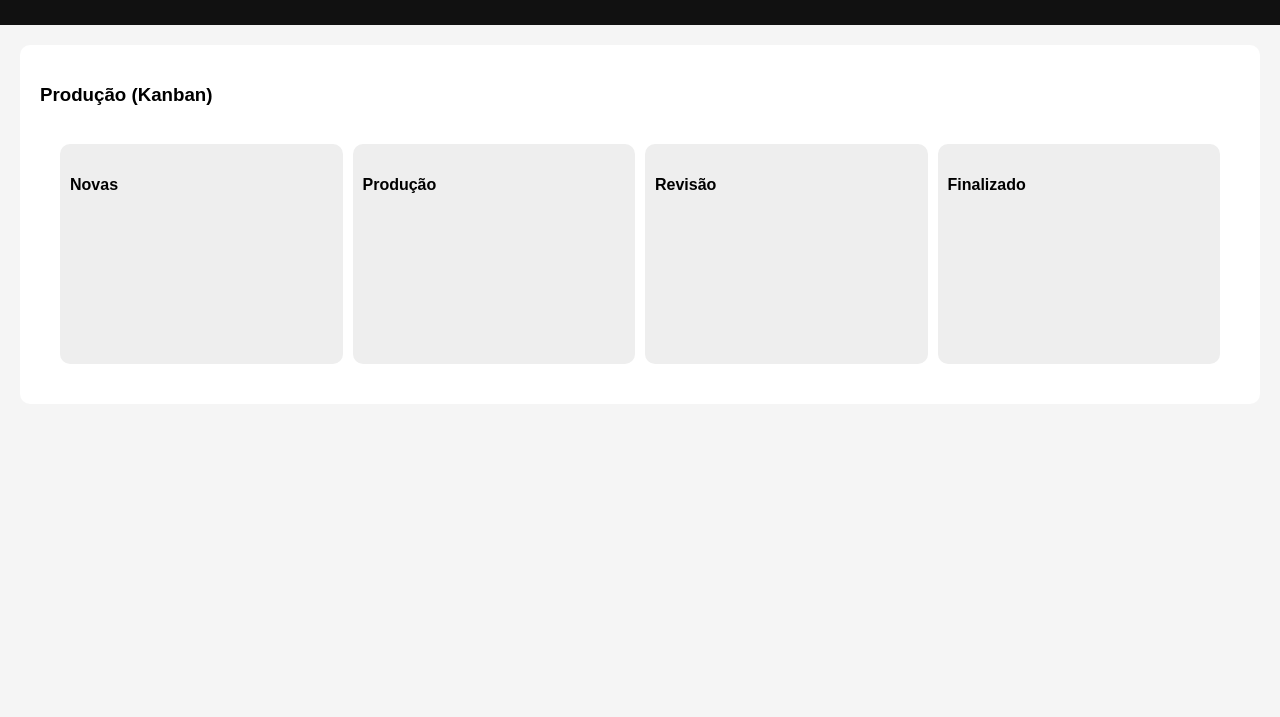
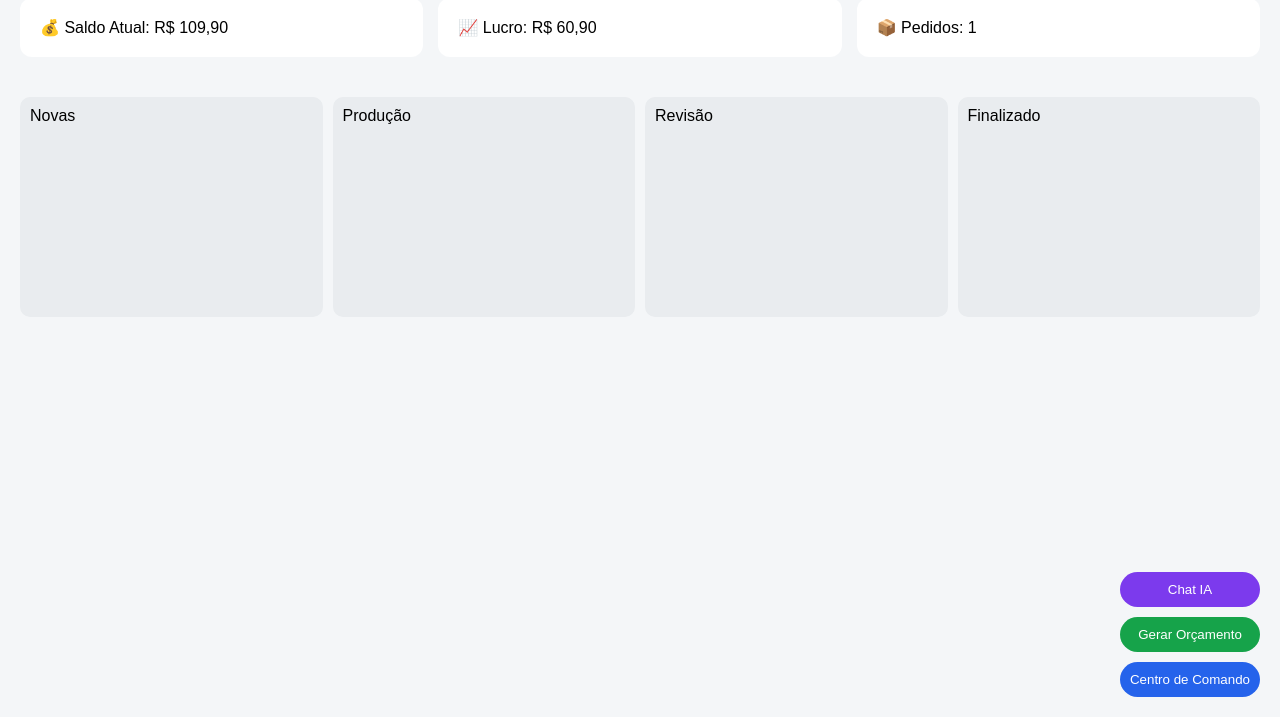
Before and after one commit to bruvehub/tmvest-erp-v32, a plain HTML site: page index.html in a window 1280 px wide. Shown: the part 83-800 px from the top of the page. Drawn offline with nearby package versions, Linux system fonts and the light colour scheme.

Commit message:
Update index.html

```diff
--- a/index.html
+++ b/index.html
@@ -1,78 +1,160 @@
 <!DOCTYPE html>
 <html lang="pt-BR">
 <head>
-  <meta charset="UTF-8" />
-  <meta name="viewport" content="width=device-width, initial-scale=1.0"/>
-  <title>TM VEST ERP V32</title>
+<meta charset="UTF-8">
+<meta name="viewport" content="width=device-width, initial-scale=1.0">
+
+<title>TM VEST ERP V32 FULL</title>
 
 <script src="https://cdn.jsdelivr.net/npm/@supabase/supabase-js"></script>
 
 <style>
-    body { font-family: Arial; background:#f5f5f5; margin:0; }
-    header { padding:20px; background:#111; color:#fff; }
-    .card { background:#fff; margin:20px; padding:20px; border-radius:10px; }
-    .kanban { display:flex; gap:10px; padding:20px; }
-    .col { flex:1; background:#eee; padding:10px; border-radius:10px; min-height:200px; }
-    .os { background:#fff; margin:10px 0; padding:10px; border-radius:6px; }
+body {
+  margin:0;
+  font-family: Arial;
+  background:#f4f6f8;
+}
+
+/* TOP BAR */
+.topbar {
+  display:flex;
+  justify-content:space-between;
+  align-items:center;
+  padding:15px 20px;
+  background:#111;
+  color:#fff;
+}
+
+/* MENU */
+.menu {
+  display:flex;
+  gap:15px;
+}
+
+.menu button {
+  padding:8px 12px;
+  border-radius:8px;
+  border:none;
+  cursor:pointer;
+}
+
+/* CARDS */
+.grid {
+  display:grid;
+  grid-template-columns:repeat(3,1fr);
+  gap:15px;
+  padding:20px;
+}
+
+.card {
+  background:#fff;
+  padding:20px;
+  border-radius:12px;
+}
+
+/* KANBAN */
+.kanban {
+  display:flex;
+  gap:10px;
+  padding:20px;
+}
+
+.col {
+  flex:1;
+  background:#e9ecef;
+  padding:10px;
+  border-radius:10px;
+  min-height:200px;
+}
+
+/* FLOATING */
+.float {
+  position:fixed;
+  right:20px;
+  bottom:20px;
+  display:flex;
+  flex-direction:column;
+  gap:10px;
+}
+
+.float button {
+  padding:10px;
+  border-radius:50px;
+  border:none;
+  cursor:pointer;
+}
+
+.green { background:#16a34a; color:#fff; }
+.blue { background:#2563eb; color:#fff; }
+.purple { background:#7c3aed; color:#fff; }
+
 </style>
 </head>
 
 <body>
 
-<header>
-  <h2>TM VEST ERP V32 - CLEAN SYSTEM</h2>
-</header>
+<div class="topbar">
+  <div>TM VEST ERP V32 FULL</div>
 
-<div class="card">
-  <h3>Produção (Kanban)</h3>
-
-  <div class="kanban">
-    <div class="col" id="novo">
-      <h4>Novas</h4>
-    </div>
-
-    <div class="col" id="producao">
-      <h4>Produção</h4>
-    </div>
-
-    <div class="col" id="revisao">
-      <h4>Revisão</h4>
-    </div>
-
-    <div class="col" id="finalizado">
-      <h4>Finalizado</h4>
-    </div>
+  <div class="menu">
+    <button>Início</button>
+    <button>Histórico</button>
+    <button>Análise</button>
+    <button>Custos</button>
+    <button>Produção</button>
   </div>
 </div>
 
+<!-- CARDS -->
+<div class="grid">
+  <div class="card">💰 Saldo Atual: R$ 109,90</div>
+  <div class="card">📈 Lucro: R$ 60,90</div>
+  <div class="card">📦 Pedidos: 1</div>
+</div>
+
+<!-- KANBAN -->
+<div class="kanban">
+  <div class="col" id="novo">Novas</div>
+  <div class="col" id="producao">Produção</div>
+  <div class="col" id="revisao">Revisão</div>
+  <div class="col" id="finalizado">Finalizado</div>
+</div>
+
+<!-- FLOATING TOOLS -->
+<div class="float">
+  <button class="purple">Chat IA</button>
+  <button class="green">Gerar Orçamento</button>
+  <button class="blue">Centro de Comando</button>
+</div>
+
 <script>
-const supabaseUrl = "https://vxmdbohixbruvgkugkky.supabase.co";
-const supabaseKey = "sb_publishable_O4dBjczr22wGRnlzpN_T9g_peXJr1EB";
+// SUPABASE CONFIG (colocar depois)
+const SUPABASE_URL = "https://vxmdbohixbruvgkugkky.supabase.co";
+const SUPABASE_KEY = "SUA_ANON_KEY";
 
-const supabase = supabase.createClient(supabaseUrl, supabaseKey);
+const supabase = supabase.createClient(SUPABASE_URL, SUPABASE_KEY);
 
-function addOS(os){
+async function loadOS(){
+  let { data } = await supabase.from("os").select("*");
+
+  data.forEach(os => {
     const col = document.getElementById(os.status || "novo");
     if(col){
       const div = document.createElement("div");
-    div.className = "os";
-    div.innerText = os.cliente + " - #" + os.id;
+      div.style.background = "#fff";
+      div.style.margin = "5px";
+      div.style.padding = "5px";
+      div.innerText = os.cliente + " #" + os.id;
       col.appendChild(div);
     }
-}
-
-async function loadOS(){
-  let { data } = await supabase.from("os").select("*");
-  data.forEach(addOS);
+  });
 }
 
 supabase
-  .channel("os-v32")
+  .channel("os-realtime")
   .on("postgres_changes",
     { event:"*", schema:"public", table:"os" },
-    payload => {
-      location.reload(); // simples e estável no começo
-    }
+    () => location.reload()
   )
   .subscribe();
 
```
Lines whose indentation alone changed are shown as unchanged.
